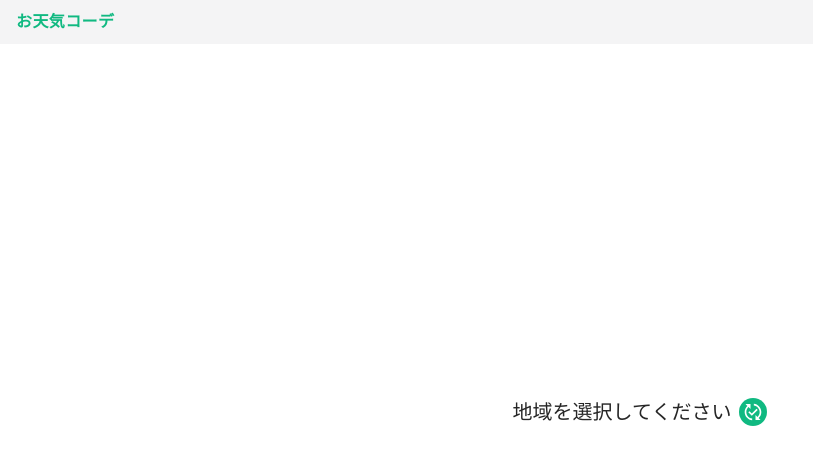
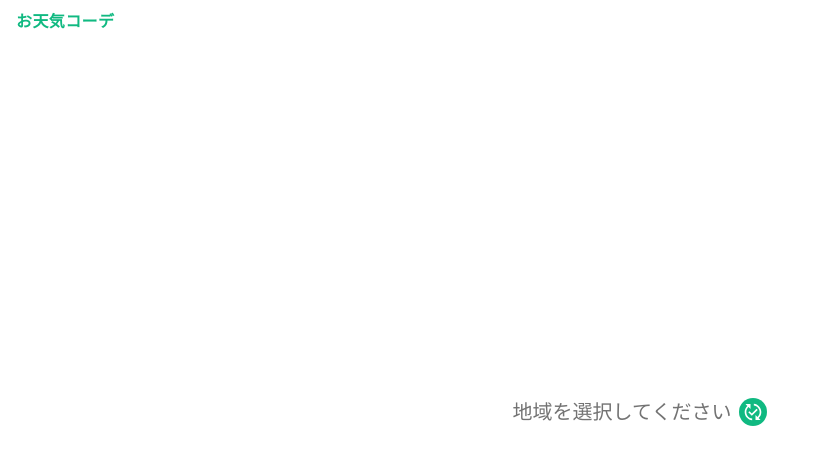
Before and after one commit to shu-saginoya/otenki-code, a Next.js app: page / in a window 1280 px wide. Shown: the top 464 px of the page, without its empty margins (0-813 px from the left). Built offline with nearby package versions, Linux system fonts and the light colour scheme.

Commit message:
Update Color Settings

```diff
--- a/src/app/globals.css
+++ b/src/app/globals.css
@@ -3,19 +3,39 @@
 @tailwind utilities;
 
 :root {
-  --background: theme(colors.background.DEFAULT);
-  --foreground: theme(colors.foreground.DEFAULT);
+  --color-white: theme(colors.white);
+  --color-neutral-100: theme(colors.neutral[100]);
+  --color-neutral-300: theme(colors.neutral[300]);
+  --color-neutral-400: theme(colors.neutral[400]);
+  --color-neutral-500: theme(colors.neutral[500]);
+  --color-neutral-600: theme(colors.neutral[600]);
+  --color-neutral-700: theme(colors.neutral[700]);
+  --color-neutral-800: theme(colors.neutral[800]);
+  --color-neutral-900: theme(colors.neutral[900]);
+
+  /* ライトテーマ */
+  --background-light: var(--color-white);
+  --background-default: var(--color-white);
+  --background-dark: var(--color-neutral-100);
+  --foreground-light: var(--color-neutral-300);
+  --foreground-default: var(--color-neutral-500);
+  --foreground-dark: var(--color-neutral-900);
 }
 
 @media (prefers-color-scheme: dark) {
   :root {
-    --background: theme(colors.foreground.DEFAULT);
-    --foreground: theme(colors.background.DEFAULT);
+    /* ダークテーマ */
+    --background-light: var(--color-neutral-700);
+    --background-default: var(--color-neutral-800);
+    --background-dark: var(--color-neutral-900);
+    --foreground-light: var(--color-neutral-600);
+    --foreground-default: var(--color-neutral-400);
+    --foreground-dark: var(--color-white);
   }
 }
 
 body {
-  color: var(--foreground);
-  background: var(--background);
+  color: var(--foreground-default);
+  background: var(--background-default);
   font-family: Arial, Helvetica, sans-serif;
 }
--- a/tailwind.config.ts
+++ b/tailwind.config.ts
@@ -10,44 +10,44 @@ export default {
     extend: {
       colors: {
         primary: {
-          light: "#a7f3d0", // emerald-200
-          DEFAULT: "#10b981", // emerald-500
-          dark: "#065f46", // emerald-800
+          light: "theme(colors.emerald[200])",
+          DEFAULT: "theme(colors.emerald[500])",
+          dark: "theme(colors.emerald[800])",
         },
         foreground: {
-          light: "#404040", // neutral-700
-          DEFAULT: "#262626", // neutral-800
-          dark: "#171717", // neutral-900
+          light: "var(--foreground-light)",
+          DEFAULT: "var(--foreground-default)",
+          dark: "var(--foreground-dark)",
         },
         background: {
-          light: "#ffffff", // white
-          DEFAULT: "#f4f4f5", // neutral-100
-          dark: "#e4e4e7", // neutral-200
+          light: "var(--background-light)",
+          DEFAULT: "var(--background-default)",
+          dark: "var(--background-dark)",
         },
         disabled: {
-          light: "#a3a3a3", // neutral-400
-          DEFAULT: "#737373", // neutral-500
-          dark: "#525252", // neutral-600
+          light: "var(--color-neutral-400)",
+          DEFAULT: "var(--color-neutral-500)",
+          dark: "var(--color-neutral-600)",
         },
         link: {
-          light: "#7dd3fc", // sky-300
-          DEFAULT: "#0ea5e9", // sky-500
-          dark: "#0369a1", // sky-700
+          light: "theme(colors.sky[300])",
+          DEFAULT: "theme(colors.sky[500])",
+          dark: "theme(colors.sky[700])",
         },
         success: {
-          light: "#86efac", // green-300
-          DEFAULT: "#22c55e", // green-500
-          dark: "#15803d", // green-700
+          light: "theme(colors.green[300])",
+          DEFAULT: "theme(colors.green[500])",
+          dark: "theme(colors.green[700])",
         },
         error: {
-          light: "#fca5a5", // red-300
-          DEFAULT: "#ef4444", // red-500
-          dark: "#b91c1c", // red-700
+          light: "theme(colors.red[300])",
+          DEFAULT: "theme(colors.red[500])",
+          dark: "theme(colors.red[700])",
         },
         warning: {
-          light: "#fdba74", // orange-300
-          DEFAULT: "#f97316", // orange-500
-          dark: "#c2410c", // orange-700
+          light: "theme(colors.orange[300])",
+          DEFAULT: "theme(colors.orange[500])",
+          dark: "theme(colors.orange[700])",
         },
       },
     },
```
